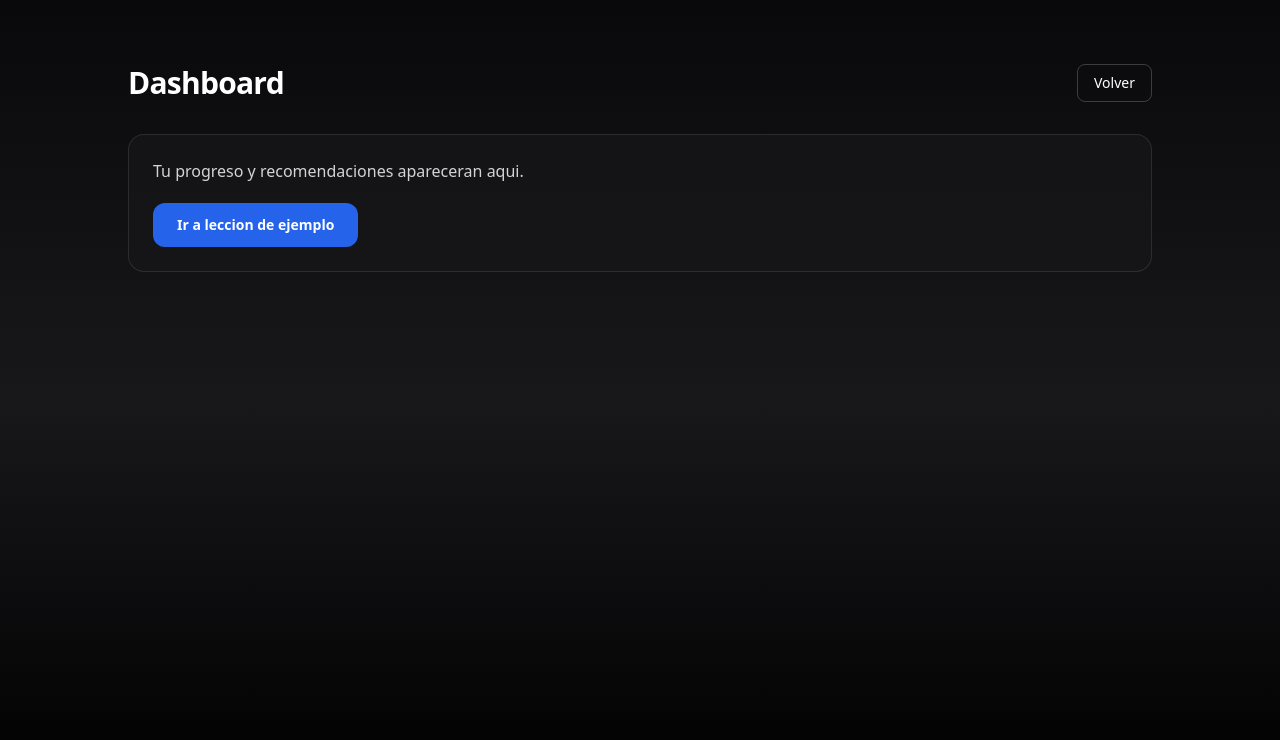
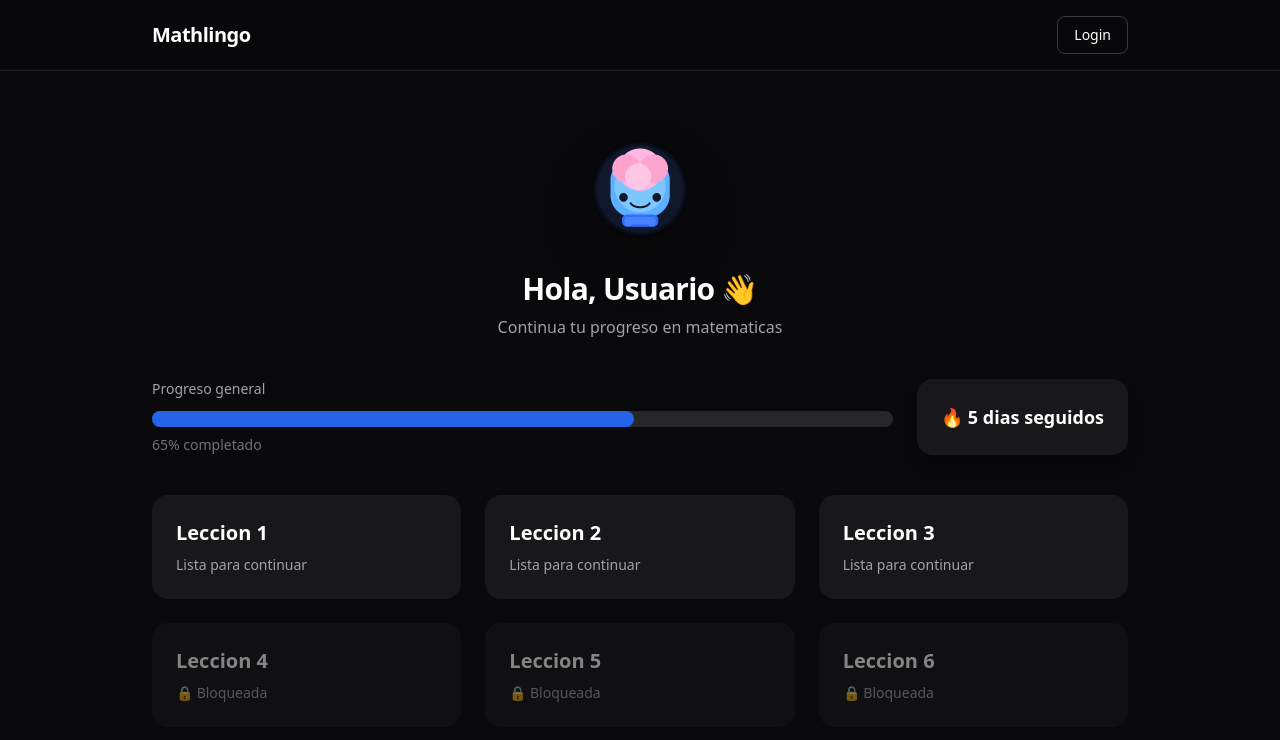
Before and after one commit to Gadiel-Lora/mathlingo, a React app in the folder frontend/: page /dashboard in a window 1280 px wide. Shown: the top 740 px of the page. Built offline with nearby package versions, Linux system fonts and the light colour scheme; the HTML template or start-up script is replaced by a standard one.

Commit message:
git add frontend/src/pages/Dashboard.jsx git commit -m "feat(frontend): implement modern minimal dashboard with adaptive lesson cards" git push

```diff
--- a/frontend/src/pages/Dashboard.jsx
+++ b/frontend/src/pages/Dashboard.jsx
@@ -1,29 +1,87 @@
-import { Link } from 'react-router-dom'
+import { Link, useNavigate } from 'react-router-dom'
+
+import brainLogo from '../assets/brain-logo.png'
 
 function Dashboard() {
+  const navigate = useNavigate()
+  const progress = 65
+
+  const lessons = [
+    { id: 1, title: 'Leccion 1', locked: false },
+    { id: 2, title: 'Leccion 2', locked: false },
+    { id: 3, title: 'Leccion 3', locked: false },
+    { id: 4, title: 'Leccion 4', locked: true },
+    { id: 5, title: 'Leccion 5', locked: true },
+    { id: 6, title: 'Leccion 6', locked: true },
+  ]
+
+  const handleLessonClick = (lesson) => {
+    if (lesson.locked) return
+    navigate(`/lesson/${lesson.id}`)
+  }
+
   return (
-    <div className="min-h-screen bg-gradient-to-b from-zinc-950 via-zinc-900 to-black px-4 py-16 text-white sm:px-6 lg:px-8">
-      <div className="mx-auto max-w-5xl">
-        <header className="mb-8 flex items-center justify-between">
-          <h1 className="text-3xl font-bold tracking-tight">Dashboard</h1>
+    <div className="min-h-screen bg-zinc-950 text-white">
+      <header className="border-b border-white/10 bg-zinc-950/80 backdrop-blur">
+        <nav className="mx-auto flex max-w-5xl items-center justify-between px-6 py-4">
           <Link
             to="/"
+            className="text-lg font-semibold tracking-tight transition-all duration-200 hover:opacity-90 sm:text-xl"
+          >
+            Mathlingo
+          </Link>
+          <Link
+            to="/login"
             className="rounded-lg border border-white/20 px-4 py-2 text-sm font-medium transition-all duration-200 hover:border-blue-400 hover:text-blue-300"
           >
-            Volver
+            Login
           </Link>
-        </header>
+        </nav>
+      </header>
 
-        <section className="rounded-2xl border border-white/10 bg-zinc-900/70 p-6">
-          <p className="text-zinc-300">Tu progreso y recomendaciones apareceran aqui.</p>
-          <Link
-            to="/lesson/1"
-            className="mt-5 inline-block rounded-xl bg-blue-600 px-6 py-3 text-sm font-semibold transition-all duration-200 hover:bg-blue-500"
-          >
-            Ir a leccion de ejemplo
-          </Link>
+      <main className="mx-auto max-w-5xl px-6 py-12">
+        <section className="text-center">
+          <img src={brainLogo} alt="Mathlingo brain logo" className="mx-auto w-full max-w-32 drop-shadow-2xl" />
+          <h1 className="mt-6 text-3xl font-bold tracking-tight">Hola, Usuario 👋</h1>
+          <p className="mt-2 text-zinc-400">Continua tu progreso en matematicas</p>
         </section>
-      </div>
+
+        <section className="mt-10 grid gap-6 md:grid-cols-[1fr_auto] md:items-end">
+          <div>
+            <p className="mb-3 text-sm text-zinc-400">Progreso general</p>
+            <div className="h-4 w-full rounded-full bg-zinc-800">
+              <div
+                className="h-4 rounded-full bg-blue-600 transition-all duration-500"
+                style={{ width: `${progress}%` }}
+              />
+            </div>
+            <p className="mt-2 text-sm text-zinc-500">{progress}% completado</p>
+          </div>
+
+          <div className="rounded-2xl bg-zinc-900 p-6 shadow-lg">
+            <p className="text-lg font-semibold">🔥 5 dias seguidos</p>
+          </div>
+        </section>
+
+        <section className="mt-10 grid grid-cols-1 gap-6 md:grid-cols-3">
+          {lessons.map((lesson) => (
+            <article
+              key={lesson.id}
+              onClick={() => handleLessonClick(lesson)}
+              className={`rounded-2xl p-6 ${
+                lesson.locked
+                  ? 'cursor-not-allowed bg-zinc-900 opacity-50'
+                  : 'cursor-pointer bg-zinc-900 transition-all duration-200 hover:bg-zinc-800'
+              }`}
+            >
+              <h2 className="text-xl font-semibold">{lesson.title}</h2>
+              <p className="mt-2 text-sm text-zinc-400">
+                {lesson.locked ? '🔒 Bloqueada' : 'Lista para continuar'}
+              </p>
+            </article>
+          ))}
+        </section>
+      </main>
     </div>
   )
 }
```
